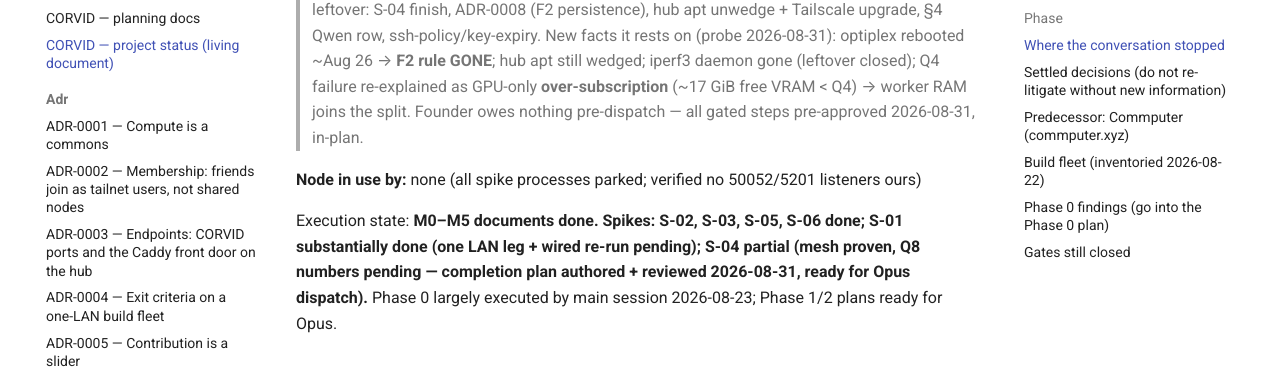
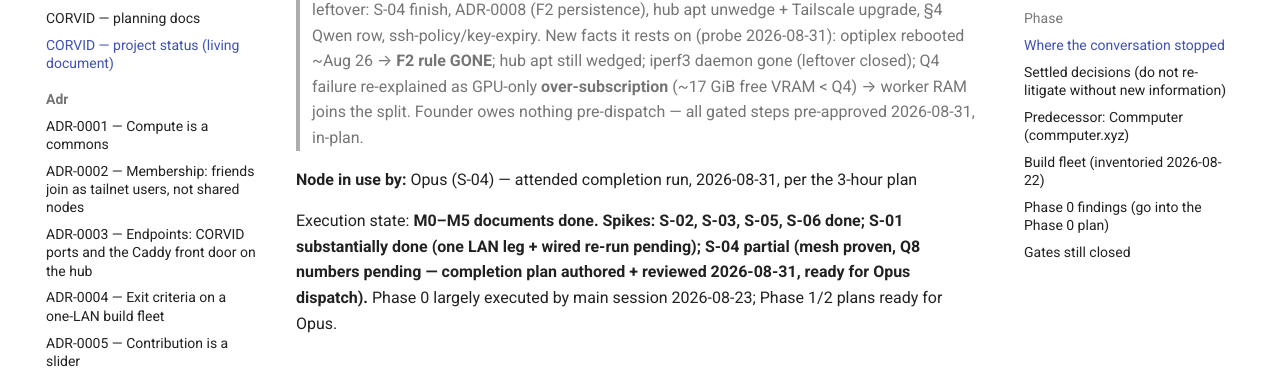
Before and after one commit to thecommrade/corvid, an MkDocs documentation site: the page built from docs/status.md, in a window 1280 px wide and 900 px high, scrolled down 700 px. Shown: the part 90-459 px from the top of the window. Built offline with MkDocs 1.6.1 and Material for MkDocs 9.7.7, drawn with Linux system fonts in a browser that asks for light colours; comment, search, counter and statistics services are not loaded.

Commit message:
docs(status): node in use by Opus (S-04) — attended completion run
Co-Authored-By: Claude Fable 5 <noreply@anthropic.com>
Claude-Session: https://claude.ai/code/session_01PLUYxUT5TiQ4AMJ7T7Nkrj

```diff
--- a/docs/status.md
+++ b/docs/status.md
@@ -29,7 +29,7 @@ exit criterion effectively met; remaining Phase 0 debts are founder steps (below
 > GPU-only **over-subscription** (~17 GiB free VRAM < Q4) → worker RAM joins the split.
 > Founder owes nothing pre-dispatch — all gated steps pre-approved 2026-08-31, in-plan.
 
-**Node in use by:** none (all spike processes parked; verified no 50052/5201 listeners ours)
+**Node in use by:** Opus (S-04) — attended completion run, 2026-08-31, per the 3-hour plan
 
 Execution state: **M0–M5 documents done. Spikes: S-02, S-03, S-05, S-06 done; S-01 substantially done (one LAN leg + wired re-run pending); S-04 partial (mesh proven, Q8 numbers pending — completion plan authored + reviewed 2026-08-31, ready for Opus dispatch).** Phase 0 largely executed by main session 2026-08-23; Phase 1/2 plans ready for Opus.
 
```
